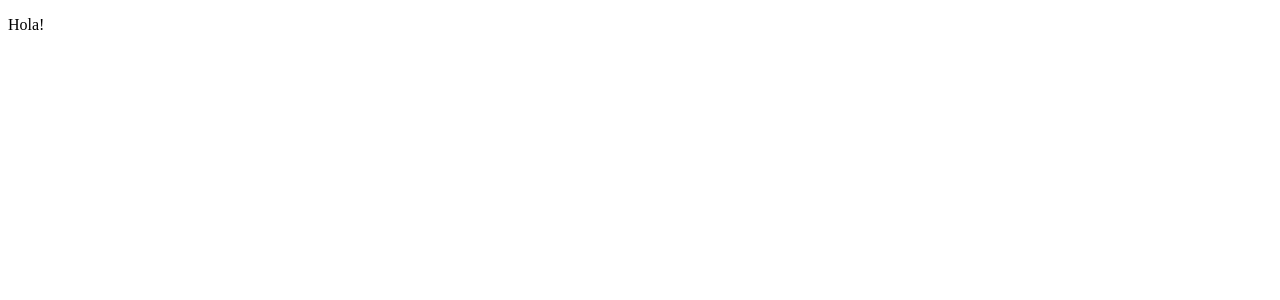
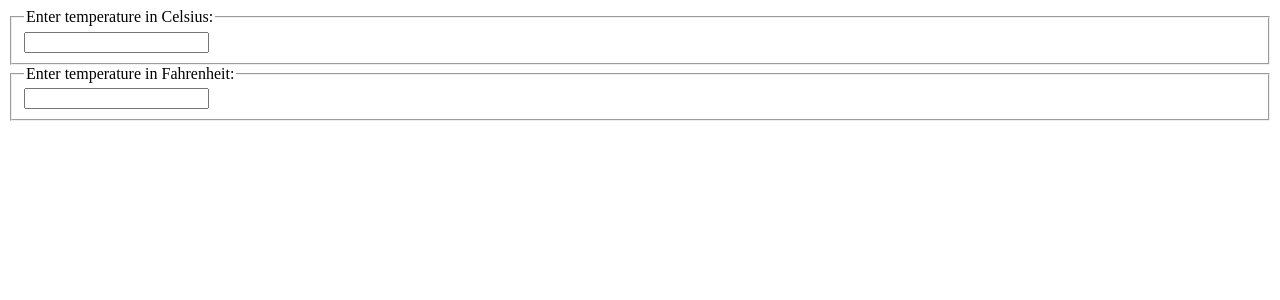
Before and after one commit to erikgervas/charla-react-vs-ember, a React (Create React App) app in the folder cf-calc-react/: page / in a window 1280 px wide. Shown: the top 300 px of the page. Built offline with nearby package versions, Linux system fonts and the light colour scheme.

Commit message:
Calculadora funcionando en react

```diff
--- a/cf-calc-react/src/App.js
+++ b/cf-calc-react/src/App.js
@@ -1,5 +1,6 @@
 import React from 'react';
+import { TemperatureCalculator } from "./TemperatureCalculator";
 
 export const App = () => (
-  <p>Hola!</p>
+  <TemperatureCalculator/>
 );
--- /dev/null
+++ b/cf-calc-react/src/TemperatureCalculator.jsx
@@ -0,0 +1,56 @@
+import React from "react"
+import { TemperatureInput } from "./TemperatureInput";
+
+export class TemperatureCalculator extends React.Component{
+
+  constructor(props) {
+    super(props);
+    this.state = {temperature: '', scale: 'c'}
+  }
+
+  tryConvert = (temperature, converter) => {
+    const input = parseFloat(temperature);
+    if (Number.isNaN(input)) {
+      return '';
+    }
+    const convertedTemperature = converter(input);
+    const rounded = Math.round(convertedTemperature * 1000) / 1000;
+    return rounded.toString();
+  };
+
+  aCelsius = (fahrenheit) => {
+    return (fahrenheit - 32) * 5 / 9;
+  };
+
+  aFahrenheit = (celsius) => {
+    return (celsius * 9 / 5) + 32;
+  };
+
+  handleCelsiusChange = (temperature) => {
+    this.setState({scale: 'c', temperature});
+  };
+
+  handleFahrenheitChange = (temperature) => {
+    this.setState({scale: 'f', temperature});
+  };
+
+  render() {
+    const scale = this.state.scale;
+    const temperature = this.state.temperature;
+    const celsius = scale === 'f' ? this.tryConvert(temperature, this.aCelsius) : temperature;
+    const fahrenheit = scale === 'c' ? this.tryConvert(temperature, this.aFahrenheit) : temperature;
+
+    return(
+      <div>
+        <TemperatureInput
+          scale="c"
+          temperature={celsius}
+          onTemperatureChange={this.handleCelsiusChange} />
+        <TemperatureInput
+          scale="f"
+          temperature={fahrenheit}
+          onTemperatureChange={this.handleFahrenheitChange} />
+      </div>
+    );
+  }
+}
--- /dev/null
+++ b/cf-calc-react/src/TemperatureInput.jsx
@@ -0,0 +1,21 @@
+import React from "react"
+
+const scaleNames = {
+  c: 'Celsius',
+  f: 'Fahrenheit'
+};
+
+export const TemperatureInput = (props) => {
+
+  const handleChange = (e) => {
+    props.onTemperatureChange(e.target.value);
+  };
+
+  return (
+    <fieldset>
+      <legend>Enter temperature in { scaleNames[ props.scale ] }:</legend>
+      <input value={ props.temperature }
+             onChange={ handleChange }/>
+    </fieldset>
+  )
+};
```
